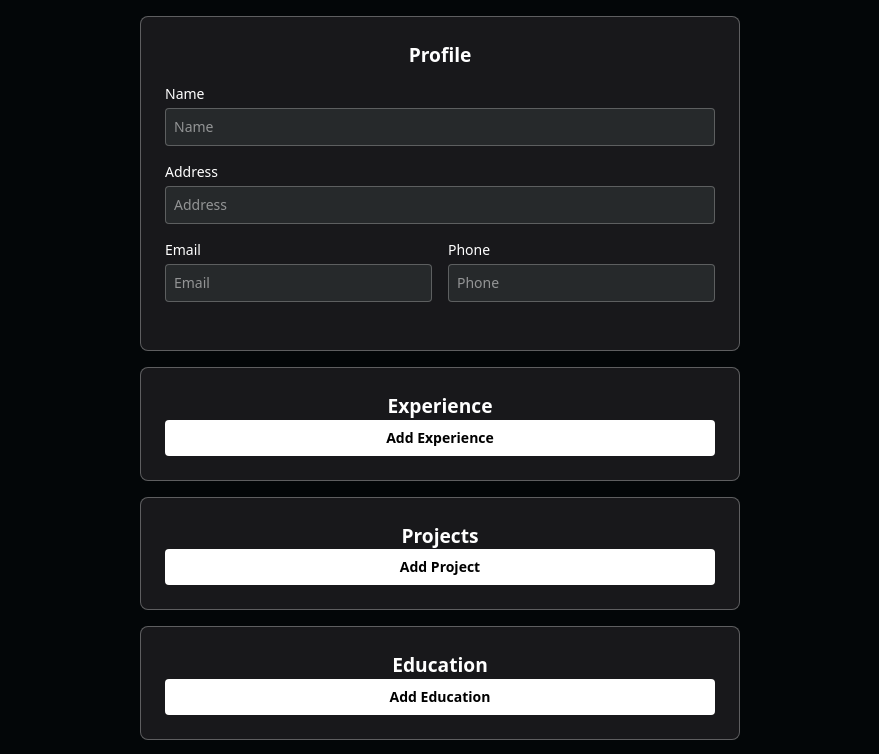
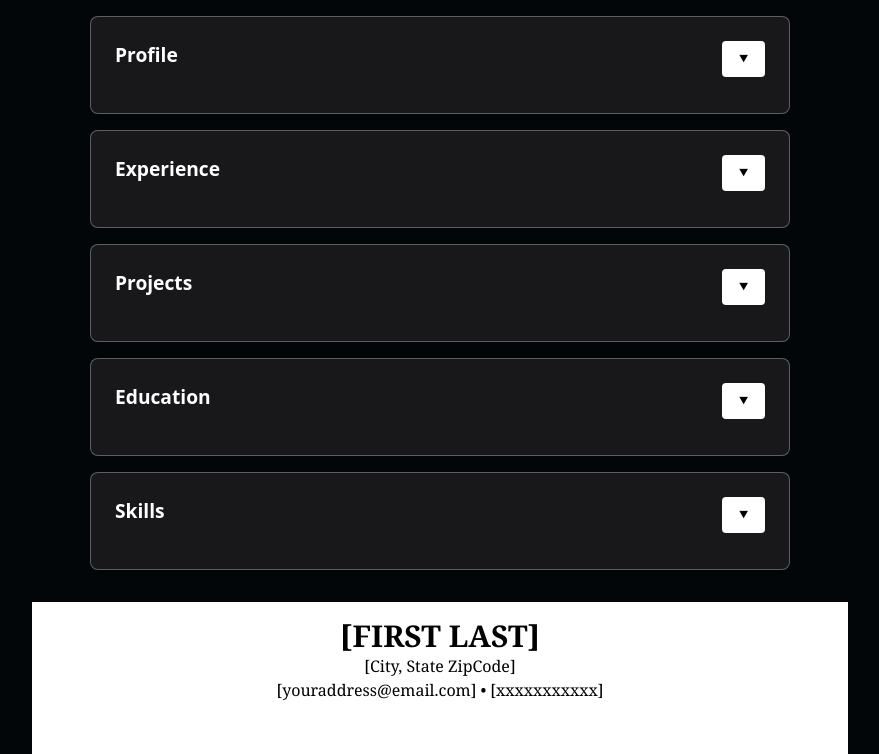
Before and after one commit to cedorikku/react-resume-builder, a React (Vite) app: page / in a window 1280 px wide. Shown: the top 754 px of the page, without its empty margins (200-1079 px from the left). Built offline with nearby package versions, Linux system fonts and the light colour scheme.

Commit message:
Add form visibility toggle, think Accordions

```diff
--- a/src/components/layouts/FormSection.jsx
+++ b/src/components/layouts/FormSection.jsx
@@ -1,10 +1,16 @@
+import { useState } from 'react';
+import Button from '../Button';
+
 export const FormSection = ({ name, children }) => {
+    const [isVisible, setIsVisible] = useState(false);
+
     return (
         <section
             id={name.toLowerCase() + '-form'}
-            className="mb-8 rounded-lg border border-white/30 bg-zinc-900 p-12"
+            className="mb-8 rounded-lg border border-white/30 bg-zinc-900 p-12 w-350"
         >
-            <h2 className="flex justify-center font-bold">
+            <div className="flex justify-between mb-6">
+                <h2 className="font-bold">
                     <a
                         href={`#${name.toLowerCase()}-form`}
                         className="hover:text-white/80"
@@ -12,7 +18,17 @@ export const FormSection = ({ name, children }) => {
                         {name}
                     </a>
                 </h2>
-            {children}
+
+                <div className="flex basis-20">
+                    <Button
+                        text={isVisible ? "⯅" : "⯆"}
+                        handleClick={() => {
+                            setIsVisible(!isVisible);
+                        }}
+                    />
+                </div>
+            </div>
+            {isVisible && children}
         </section>
     );
 };
```
Lines whose indentation alone changed are shown as unchanged.
